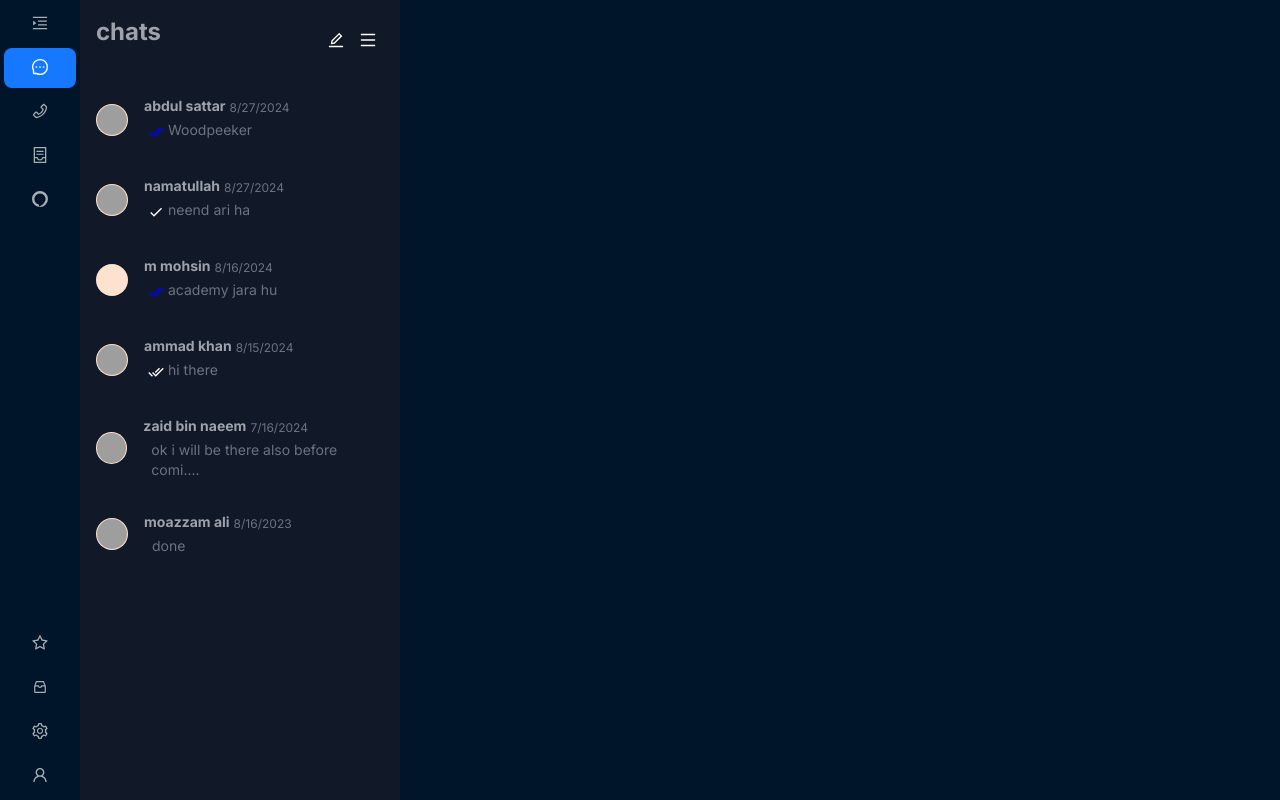
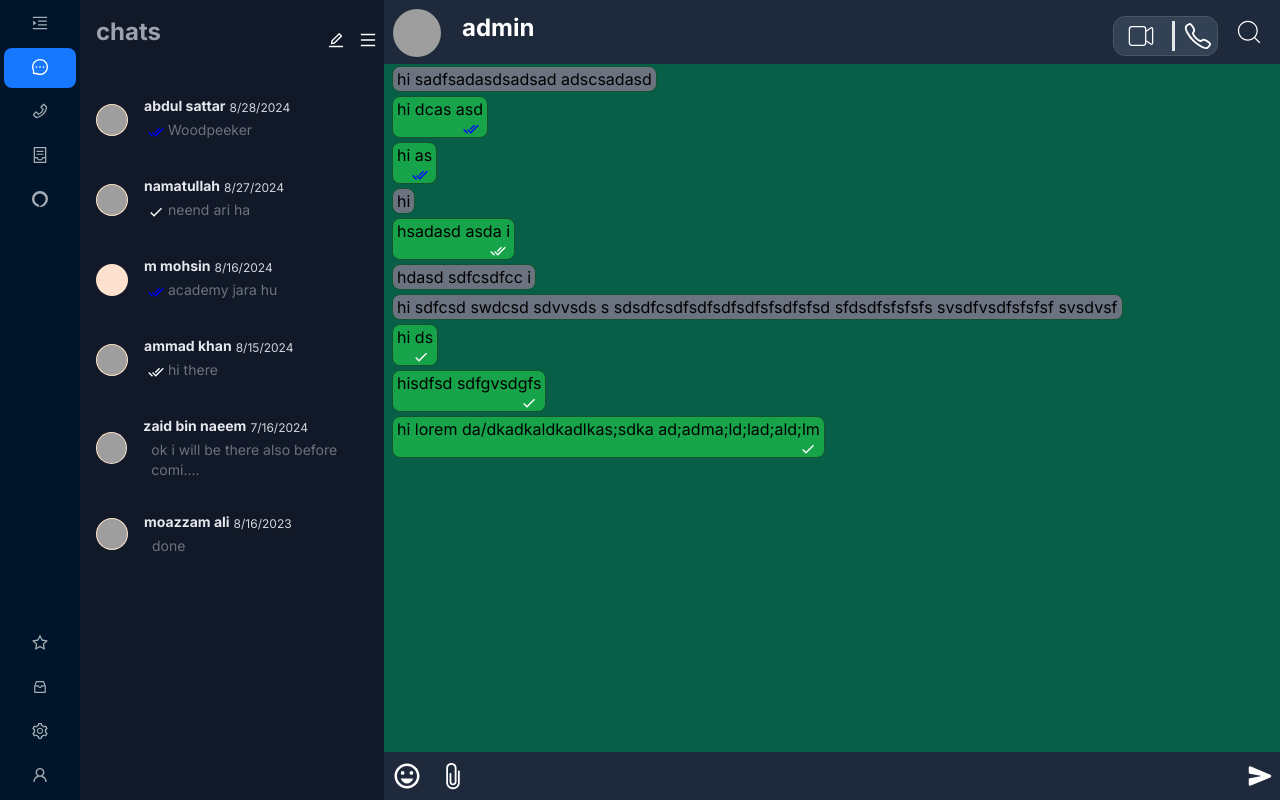
Before and after one commit to MAmmaadTehseen/chatapp, a Next.js app: page / in a window 1280 px wide. Built offline with nearby package versions, Linux system fonts and the light colour scheme; grey boxes are pictures that could not be loaded.

Commit message:
chatBox added

```diff
--- a/package.json
+++ b/package.json
@@ -12,6 +12,7 @@
     "@ant-design/icons": "^5.4.0",
     "@mui/icons-material": "^6.0.0",
     "antd": "^5.20.3",
+    "mysql": "^2.18.1",
     "next": "14.2.6",
     "react": "^18",
     "react-dom": "^18",
--- /dev/null
+++ b/src/app/components/chatBox.tsx
@@ -0,0 +1,87 @@
+import React from 'react'
+import ChatBoxhead from './chatBoxHeader'
+import ChatBoxMain from './chatBoxMain'
+import ChatBoxFooter from './chatBoxFooter'
+const msg = [
+    {
+        id: 1,
+        text: 'hi sadfsadasdsadsad adscsadasd',
+        status: 'recived',
+        timestamp: new Date(),
+    },
+    {
+        id: 2,
+        text: 'hi dcas asd',
+        status: 'read',
+        timestamp: new Date(),
+    },
+    {
+        id: 3,
+        text: 'hi as',
+        status: 'read',
+        timestamp: new Date(),
+    },
+    {
+        id: 4,
+        text: 'hi',
+        status: 'recived',
+        timestamp: new Date(),
+    },
+    {
+        id: 5,
+        text: 'hsadasd asda i',
+        status: 'delivered',
+        timestamp: new Date(),
+    },
+    {
+        id: 6,
+        text: 'hdasd sdfcsdfcc i',
+        status: 'recived',
+        timestamp: new Date(),
+    },
+    {
+        id: 7,
+        text: 'hi sdfcsd swdcsd sdvvsds s sdsdfcsdfsdfsdfsdfsfsdfsfsd sfdsdfsfsfsfs svsdfvsdfsfsfsf svsdvsf',
+        status: 'recived',
+        timestamp: new Date(),
+    },
+    {
+        id: 8,
+        text: 'hi ds',
+        status: 'sent',
+        timestamp: new Date(),
+    },
+    {
+        id: 9,
+        text: 'hisdfsd sdfgvsdgfs',
+        status: 'sent',
+        timestamp: new Date(),
+    },
+    {
+        id: 10,
+        text: 'hi lorem da/dkadkaldkadlkas;sdka ad;adma;ld;lad;ald;lm',
+        status: 'sent',
+        timestamp: new Date(),
+    }
+]
+const user = [{
+    id: 1,
+    name: 'admin',
+    image: 'https://www.thewowstyle.com/wp-content/uploads/2015/01/nature-images..jpg',
+}]
+
+export default function chatBox() {
+    return (
+        <div className='bg-slate-800 h-screen flex flex-col justify-between'>
+            <div className=''>
+                <ChatBoxhead user={user} />
+            </div>
+            <div className='bg-emerald-800 grow'>
+                <ChatBoxMain msg={msg} />
+            </div>
+            <div >
+                <ChatBoxFooter />
+            </div>
+        </div >
+    )
+}
--- /dev/null
+++ b/src/app/components/chatBoxFooter.tsx
@@ -0,0 +1,15 @@
+import React from 'react'
+import { MdOutlineEmojiEmotions } from "react-icons/md";
+import { IoIosAttach } from "react-icons/io";
+import { IoSend } from "react-icons/io5";
+
+export default function chatBoxFooter() {
+    return (
+        <div className='h-12 flex bg-slate-800 '>
+            <button> <MdOutlineEmojiEmotions className='text-3xl m-2 text-white' /></button>
+            <button><IoIosAttach className='text-3xl m-2 text-white' /></button>
+            <input className='w-full bg-slate-800 p-2 focus:outline-0 hover:bg-gray-700 text-white' type='text' />
+            <button className=''><IoSend className='m-2 text-2xl text-white' /></button>
+        </div>
+    )
+}
--- /dev/null
+++ b/src/app/components/chatBoxHeader.tsx
@@ -0,0 +1,28 @@
+import React from 'react'
+import { CiVideoOn } from "react-icons/ci";
+import { IoCallOutline } from "react-icons/io5";
+import { CiSearch } from "react-icons/ci";
+import { Avatar } from 'antd';
+export default function chatBoxhead(props: any) {
+    const { user } = props;
+    console.log(user)
+    return (
+        <div className='h-16 flex justify-between'>
+            <div className='p-2'>
+                <Avatar src={user[0].image} size={50} />
+            </div>
+            <div className='text-white flex m-3 font-bold text-2xl justify-start grow'>
+                {user[0].name}
+            </div>
+            <div className='flex'>
+                <div className='flex  my-4 h-10  bg-slate-700 rounded-xl p-1 border border-gray-600'>
+                    <button> <CiVideoOn className=' mx-2 text-3xl text-white' /></button>
+                    <div className='border mx-2 border-l-2'></div>
+                    <button><IoCallOutline className=' text-3xl text-white' /></button>
+                </div>
+
+                <button><CiSearch className='text-white m-4 text-3xl' /></button>
+            </div>
+        </div>
+    )
+}
--- /dev/null
+++ b/src/app/components/chatBoxMain.tsx
@@ -0,0 +1,26 @@
+import React from 'react'
+import { MdDone } from "react-icons/md";
+import { MdDoneAll } from "react-icons/md";
+export default function chatBoxMain(props: any) {
+    let { msg } = props
+    console.log(msg)
+    return (
+
+
+        <div className='flex flex-col'>
+            {
+                msg.map((msg: any) => {
+
+                    return (
+                        <div key={msg.id}>
+                            <div className={`  border border-green-900 rounded-lg w-fit px-1 m-0.5 mx-2  ${msg.status === "recived" ? "bg-gray-500" : "bg-green-600"}  `}><div className=''> {msg.text}</div>
+                                <div className='px-1 flex justify-end items-end'>{msg.status === 'sent' ? <MdDone color="white" /> : msg.status === 'delivered' ? <MdDoneAll color="white" /> : msg.status === 'read' ? <MdDoneAll color="blue" /> : ""}</div>
+                            </div>
+                        </div>
+                    )
+                })
+            }
+        </div>
+
+    )
+}
--- a/src/app/components/chatMenu.tsx
+++ b/src/app/components/chatMenu.tsx
@@ -1,12 +1,8 @@
+import React from 'react'
 import Image from 'next/image'
 import { MdDone } from "react-icons/md";
 import { MdDoneAll } from "react-icons/md";
-
-import React from 'react'
-import {
-    EditOutlined,
-    MenuOutlined,
-} from '@ant-design/icons';
+import { EditOutlined, MenuOutlined } from '@ant-design/icons';
 import { Avatar } from 'antd';
 import { IconContext } from 'react-icons';
 const chats = [
@@ -43,7 +39,7 @@ const chats = [
         user: "abdul sattar",
         userID: "004",
         lastMessage: "Woodpeeker",
-        timestamp: "2024-08-27T12:00:36.618+00:00",
+        timestamp: "2024-08-28T12:00:36.618+00:00",
         image: "https://ix-www.imgix.net/case-study/unsplash/unsplash02.jpg?ixlib=js-3.8.0&auto=compress%2Cformat&w=1446",
         status: "read",
 
@@ -86,10 +82,10 @@ export default function chatMenu() {
             </header>
             <main>
                 {chats.length > 0 &&
-                    chats.sort((a, b) => (new Date() - new Date(a.timestamp)) - (new Date() - new Date(b.timestamp))).map(chat => {
-                        const getDateOrDay = (timestamp) => {
+                    chats.sort((a, b) => new Date(b.timestamp).getTime() - new Date(a.timestamp).getTime()).map(chat => {
+                        const getDateOrDay = (timestamp: string) => {
                             const now = new Date(timestamp);
-                            const hours = new Date() - now;
+                            const hours = new Date().getTime() - now.getTime();
                             console.log(now.getFullYear())
                             if (Math.abs(hours / 24 / 3600 / 1000) < 1 && now.getDate() === new Date().getDate() && now.getMonth() === new Date().getMonth() && now.getFullYear() === new Date().getFullYear()) {
                                 return now.toLocaleTimeString(); // Returns the day of the week
@@ -104,8 +100,8 @@ export default function chatMenu() {
                                 <Avatar style={{ backgroundColor: '#fde3cf', color: '#f56a00' }} src={chat.image && <img src={chat.image} />} alt={chat.user[0].toUpperCase()} />
                                 <div className='ml-4'>
                                     <div className='flex justify-stretch'>
-                                        <h2 className='text-sm text-gray-400 font-bold'>{chat.user}</h2>
-                                        <p className='text-xs text-gray-500 p-1'>{getDateOrDay(chat.timestamp)}</p>
+                                        <h2 className='text-sm text-gray-200 font-bold'>{chat.user}</h2>
+                                        <p className='text-xs text-gray-300 p-1'>{getDateOrDay(chat.timestamp)}</p>
                                     </div>
                                     <div className={'flex flex-row justify-start'}>
                                         <div className={`p-1 `}>{chat.status === 'sent' ? <MdDone color="white" /> : chat.status === 'delivered' ? <MdDoneAll color="white" /> : chat.status === 'read' ? <MdDoneAll color="blue" /> : ""}</div>
--- a/src/app/layout.tsx
+++ b/src/app/layout.tsx
@@ -3,6 +3,7 @@ import { Inter } from "next/font/google";
 import "./globals.css";
 import Sidebar from "./components/sidebar";
 import ChatMenu from "./components/chatMenu";
+import ChatBox from "./components/chatBox";
 
 const inter = Inter({ subsets: ["latin"] });
 
@@ -18,6 +19,7 @@ export default function RootLayout({
 }>) {
   return (
     <html lang="en">
+
       <div className="flex flex-row">
         <div className="z-50">
           <Sidebar />
@@ -25,8 +27,12 @@ export default function RootLayout({
         <div className="fixed left-20 w-11/12">
           <ChatMenu />
         </div>
-        <body className={inter.className}>{children}</body>
+        <div className="fixed right-0 left-96 w-auto">
+          <ChatBox />
+        </div>
       </div>
+      <body className={inter.className}>{children}</body>
+
     </html>
   );
 }
```
Also changed, not shown: 1 other file (tests, documents, lock files or other folders).
